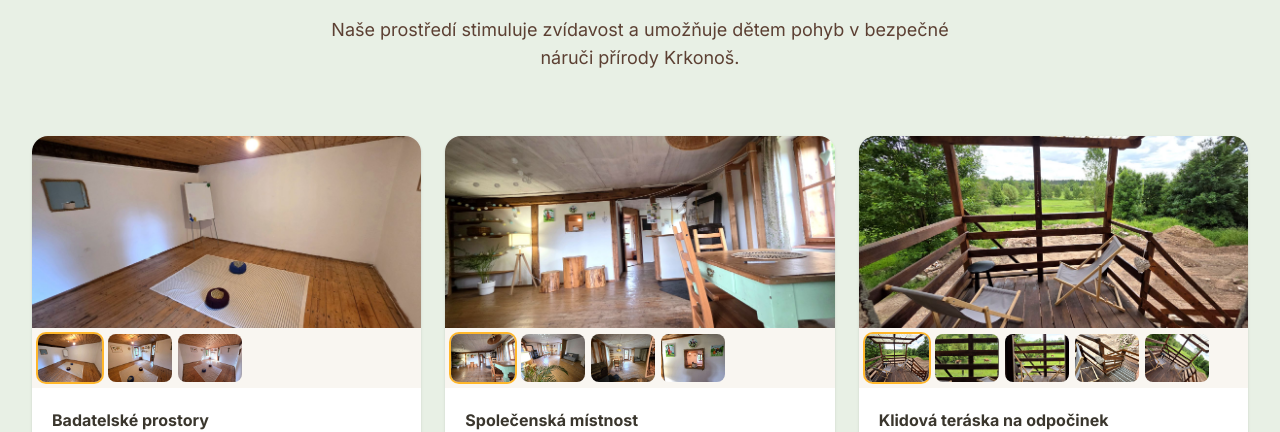
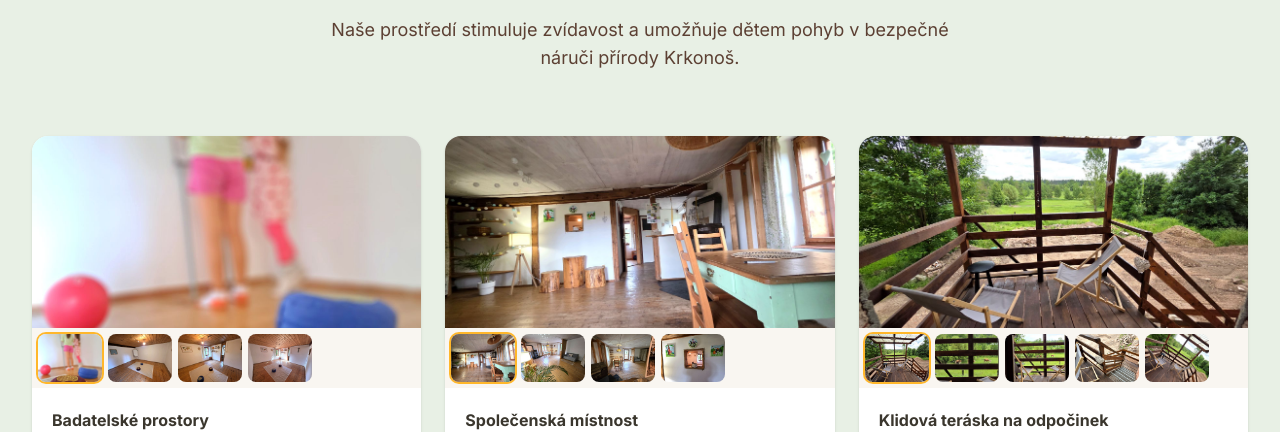
Before and after one commit to doucsematiku/klubdetifort, a Next.js app: page / in a window 1280 px wide. Shown: the part 4660-5092 px from the top of the page. Built offline with nearby package versions, Linux system fonts and the light colour scheme.

Commit message:
Badatelske prostory: fotka 35 jako prvni

```diff
--- a/src/app/page.tsx
+++ b/src/app/page.tsx
@@ -382,6 +382,7 @@ export default function Home() {
                   title: "Badatelské prostory",
                   desc: "Klidná a vybavená místnost v historické budově pro soustředěné učení.",
                   fotky: [
+                    { src: "/images/klubik/klubik-35.jpg", alt: "Děti u tabule v badatelské místnosti" },
                     { src: "/images/klubik/prostor-badatelna-1.jpg", alt: "Světlá místnost s kobercem a podsedáky" },
                     { src: "/images/klubik/prostor-badatelna-2.jpg", alt: "Místnost s mapou a policemi u okna" },
                     { src: "/images/klubik/prostor-badatelna-3.jpg", alt: "Badatelská místnost s dřevěným stropem" },
```
Also changed, not shown: public/images/klubik/klubik-35.jpg (added).
